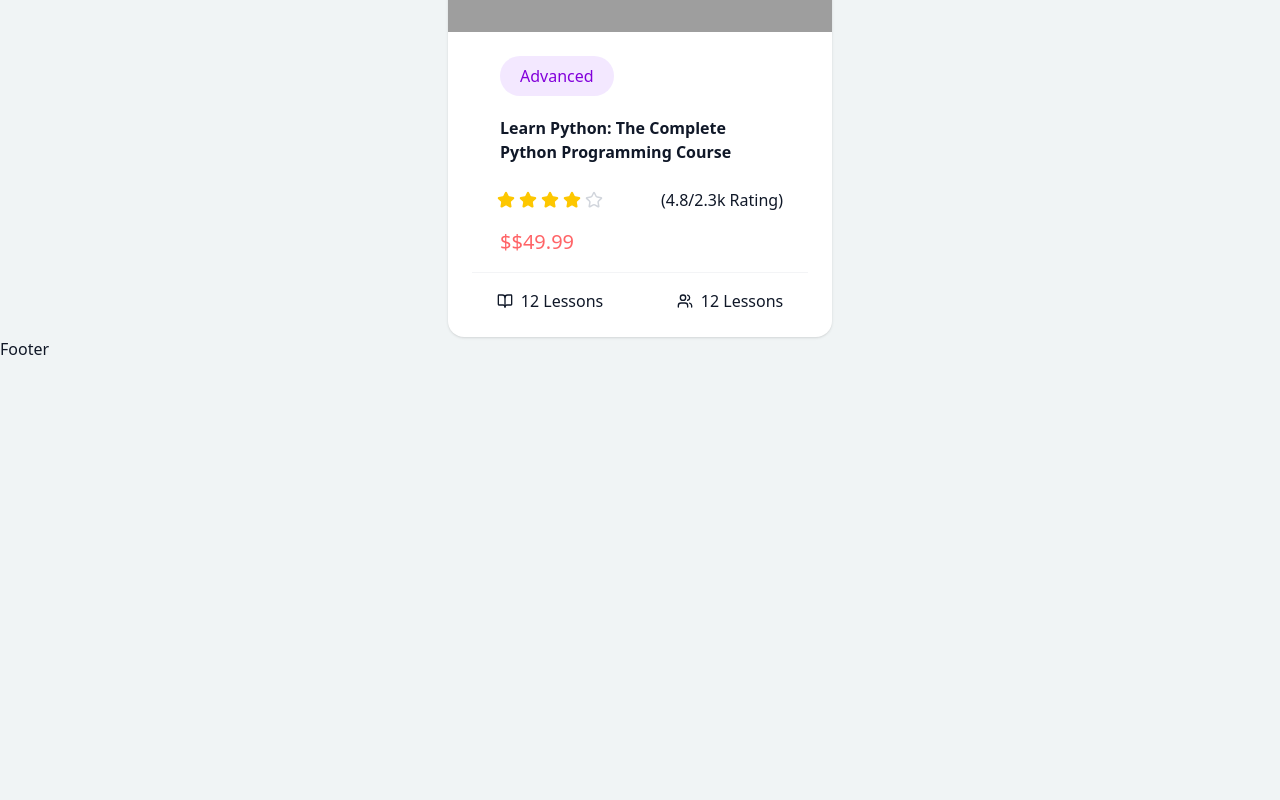
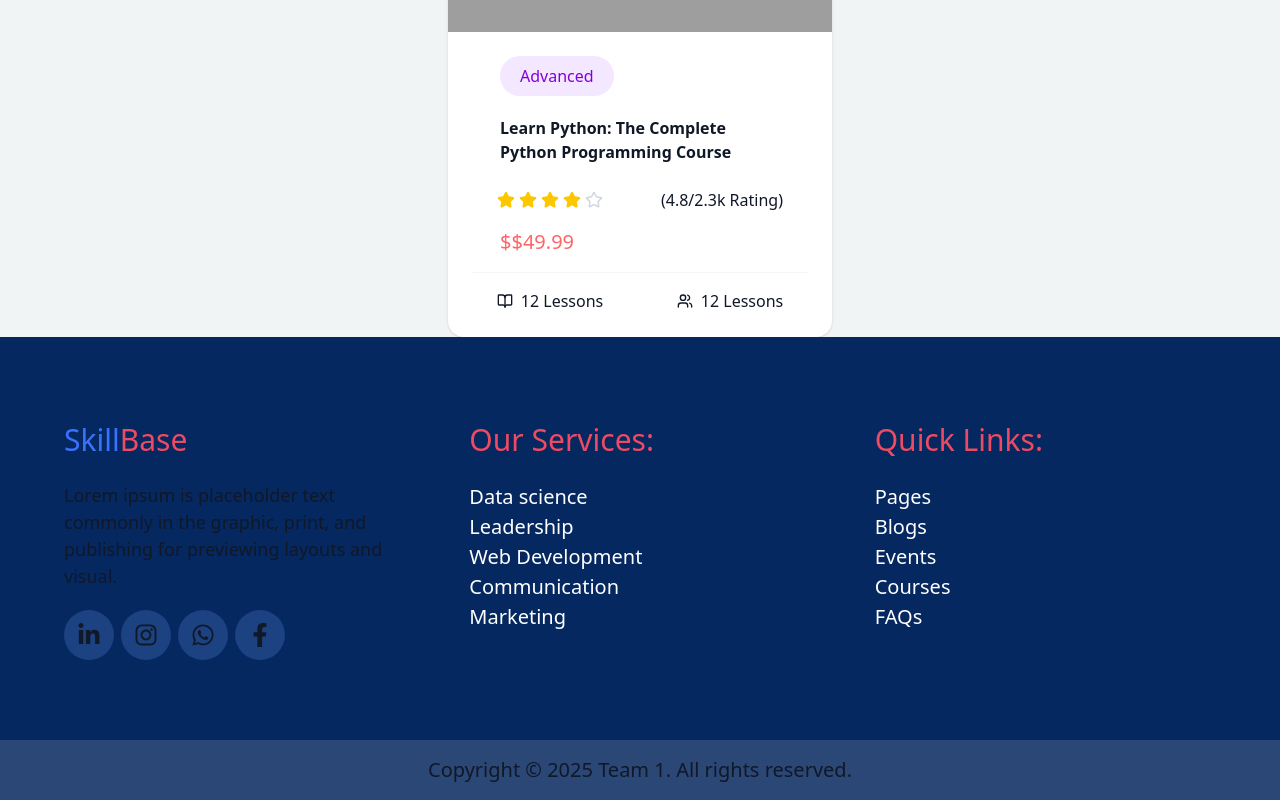
Before and after one commit to Amr-ahmed-98/Education-App, a React (Vite) app: page / in a window 1280 px wide. Shown: the part 1348-2148 px from the top of the page. Before the commit the page ends 1709 px from the top, so only its background shows below. Built offline with nearby package versions, Linux system fonts and the light colour scheme; grey boxes are pictures that could not be loaded.

Commit message:
add Section Footer

```diff
--- a/src/components/organisms/Footer.tsx
+++ b/src/components/organisms/Footer.tsx
@@ -1,8 +1,50 @@
+import { Link } from "react-router-dom";
+import { useTranslation } from "react-i18next";
+import * as icon from '../../assets/icons/icons';
+function Footer() {
+  const { t } = useTranslation();
+  return (
+    <section className="bg-[#052861] ">
+      <div className="container py-[80px]  grid grid-cols-1 sm:grid-cols-1 md:grid-cols-2 lg:grid-cols-3 gap-16">
+       <div>
+        <Link to="/" className="text-primary text-[30px]">Skill<span className="text-secondary">Base</span></Link>
+        <p className="mt-[20px] text-[18px]">{t("footer.description")}</p>
+        <div className="flex flex-row mt-[20px]">
+          <Link className="w-[50px] h-[50px] mr-[7px]  flex items-center justify-center rounded-[50%] bg-[#1C4281]" to="/"><icon.FaLinkedinIn size={24} /></Link>
+          <Link className="w-[50px] h-[50px] mr-[7px]  flex items-center justify-center rounded-[50%] bg-[#1C4281]" to="/"><icon.FaInstagram size={24} /></Link>
+          <Link className="w-[50px] h-[50px] mr-[7px]  flex items-center justify-center rounded-[50%] bg-[#1C4281]" to="/"><icon.FaWhatsapp size={24} /></Link>
+          <Link className="w-[50px] h-[50px] mr-[7px]  flex items-center justify-center rounded-[50%] bg-[#1C4281]" to="/"><icon.FaFacebookF size={24} /></Link>
 
-function Footer() {
-  return (
-    <div>Footer</div>
-  )
+        </div>
+       </div>
+       <div className="text-secondary text-[30px]">
+         <h2 className="mb-[20px]">{t("footer.servicesTitle")}</h2>
+         <ul className="text-light-primary text-[20px]">
+          <li >{t("footer.services.dataScience")}</li>
+          <li>{t("footer.services.leadership")}</li>
+          <li>{t("footer.services.webDevelopment")}</li>
+          <li>{t("footer.services.communication")}</li>
+          <li>{t("footer.services.marketing")}</li>
+         </ul>
+       </div>
+
+       <div className="text-secondary text-[30px]">
+         <h2 className="mb-[20px]">{t("footer.linksTitle")}</h2>
+         <ul className="text-light-primary text-[20px] flex flex-col">
+          <Link to="/" >{t("footer.links.pages")}</Link>
+          <Link to="/" >{t("footer.links.blogs")}</Link>
+          <Link to="/" >{t("footer.links.events")}</Link>
+          <Link to="/" >{t("footer.links.courses")}</Link>
+          <Link to="/" >{t("footer.links.faqs")}</Link>
+         </ul>
+       </div>
+      </div>
+      <div className="copyright py-[15px] text-center w-full bg-[#d9d9d92c]">
+          <p className="text-[20px]">{t("footer.copyright")}</p>
+      </div>
+    </section>
+
+    )
 }
 
 export default Footer
--- a/src/components/pages/About.tsx
+++ b/src/components/pages/About.tsx
@@ -25,13 +25,31 @@ function About() {
 
         {/* this Example to how to use this component */}
         <IconDetails
-          icon={icon.Angry}
+          icon={icon.Check}
           title={"About Us"}
           description="Learn more about our mission and values."
           isCircle={true}
           iconColor="text-green-500"
           bgColor="bg-green-100"
-          size="md"
+          size="lg"
+        />
+           <IconDetails
+          icon={icon.Check}
+          title={"About Us"}
+          description="Learn more about our mission and values."
+          isCircle={true}
+          iconColor="text-green-500"
+          bgColor="bg-green-100"
+          size="lg"
+        />
+           <IconDetails
+          icon={icon.Check}
+          title={"About Us"}
+          description="Learn more about our mission and values."
+          isCircle={true}
+          iconColor="text-green-500"
+          bgColor="bg-green-100"
+          size="lg"
         />
 
       </div>
--- a/src/locales/ar.json
+++ b/src/locales/ar.json
@@ -21,6 +21,33 @@
     "cart": "السلة",
     "wishlist": "المفضلة",
     "checkout": "الدفع"
+  },
+  "footer": {
+    "brand": "SkillBase",
+    "description": "لوريم إيبسوم هو نص عنصر نائب يشيع استخدامه في الرسم والطباعة لوريم إيبسوم هو نص عنصر نائب يشيع استخدامه في الرسم والطباعة",
+    "social": {
+      "facebook": "Facebook",
+      "instagram": "Instagram",
+      "whatsapp": "WhatsApp",
+      "linkedin": "LinkedIn"
+    },
+    "servicesTitle": "خدماتنا:",
+    "services": {
+      "dataScience": "علم البيانات",
+      "leadership": "القيادة",
+      "webDevelopment": "تطوير الويب",
+      "communication": "التواصل",
+      "marketing": "التسويق"
+    },
+    "linksTitle": "روابط سريعة:",
+    "links": {
+      "pages": "الصفحات",
+      "blogs": "المدونات",
+      "events": "الفعاليات",
+      "courses": "الدورات",
+      "faqs": "الأسئلة الشائعة"
+    },
+    "copyright": "جميع الحقوق محفوظة © 2025 فريق 1."
   },
     "Testimonials": {
     "Btn1": "شهادات العملاء",
```
Also changed, not shown: src/assets/icons/icons.ts (+6 -4 lines).
